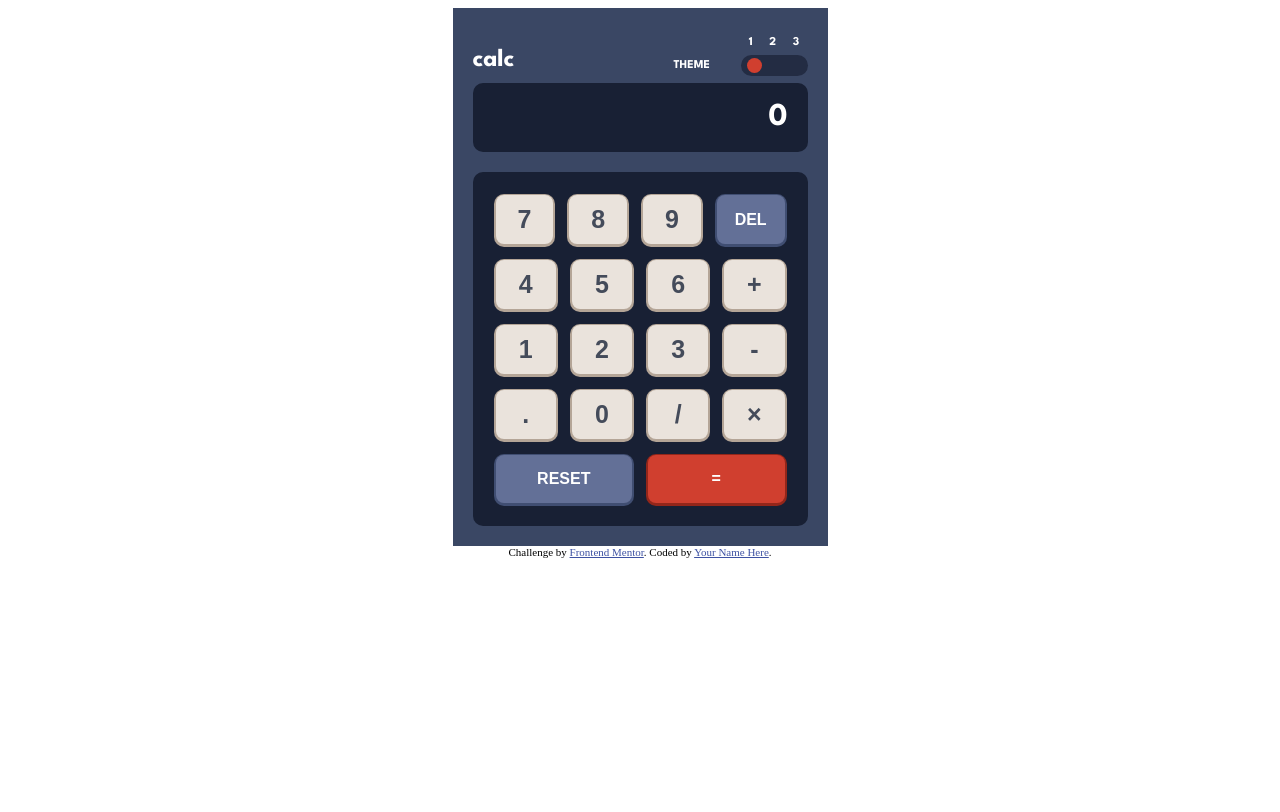
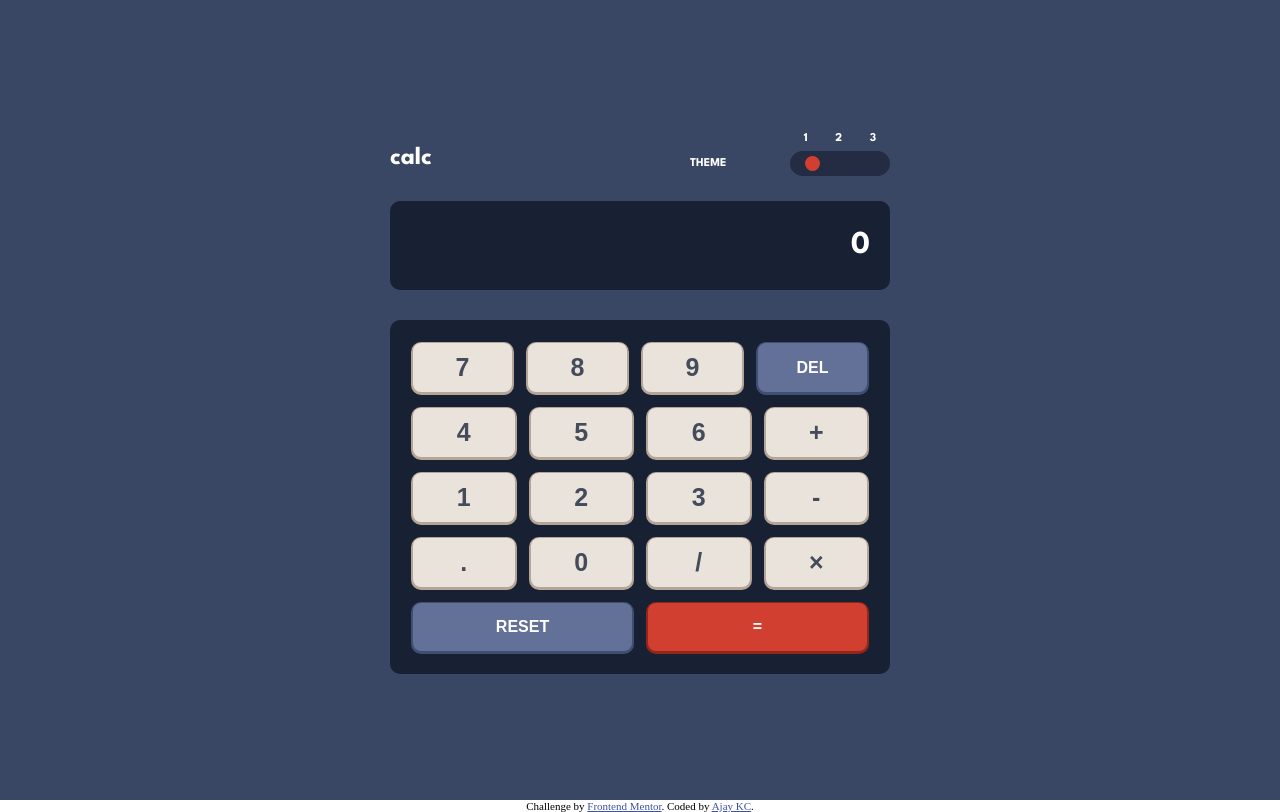
Before and after one commit to ajay117/calculator-app, a plain HTML site: page index.html in a window 1280 px wide. Drawn offline with Linux system fonts and the light colour scheme.

Commit message:
Add styles for larger screens

```diff
--- a/index.css
+++ b/index.css
@@ -6,12 +6,25 @@
   box-sizing: border-box;
 }
 
+html,
+body {
+  margin: 0;
+}
+
 main {
-  max-width: 375px;
+  display: flex;
+  justify-content: center;
+  align-items: center;
   margin: 0 auto;
   padding: 40px 20px 20px;
   background-color: hsl(222, 26%, 31%);
   font-family: "League Spartan", sans-serif;
+  min-height: 100vh;
+}
+
+.container {
+  max-width: 500px;
+  flex-basis: 500px;
 }
 
 .header {
@@ -133,7 +146,7 @@ main {
 .btn__reset,
 .btn__equal {
   font-size: 16px;
-  width: 20px;
+  width: 25px;
   flex: auto;
   margin: 8px;
   padding: 15px;
@@ -274,3 +287,18 @@ main.theme3 {
 .hide-visibility {
   visibility: hidden;
 }
+
+@media screen and (min-width: 700px) {
+  .header {
+    margin-bottom: 20px;
+  }
+  .theme__box {
+    padding-top: 5px;
+    padding-bottom: 5px;
+  }
+  .calculator__screen {
+    padding-top: 30px;
+    padding-bottom: 30px;
+    margin-bottom: 30px;
+  } */
+}
--- a/index.html
+++ b/index.html
@@ -30,6 +30,7 @@
   </head>
   <body>
     <main>
+      <div class="container">
         <div class="header">
           <div class="header__left">calc</div>
           <div class="header__right">
@@ -81,13 +82,14 @@
             <button class="btn__equal operator">=</button>
           </div>
         </div>
+      </div>
     </main>
 
     <div class="attribution">
       Challenge by
       <a href="https://www.frontendmentor.io?ref=challenge" target="_blank"
         >Frontend Mentor</a
-      >. Coded by <a href="#">Your Name Here</a>.
+      >. Coded by <a href="#">Ajay KC</a>.
     </div>
   </body>
 </html>
```
Lines whose indentation alone changed are shown as unchanged.
